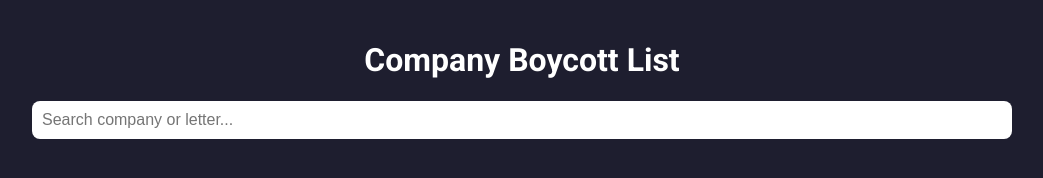
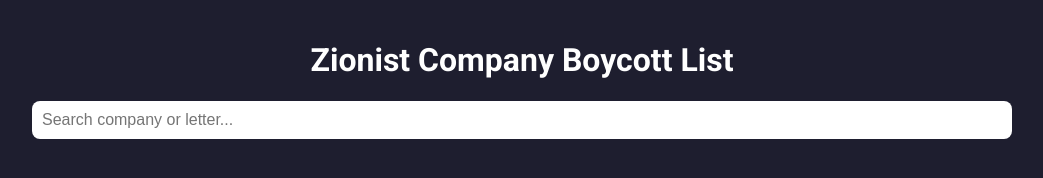
Before and after one commit to KareemSab278/NoThanksCloneFrontEnd, a plain HTML site: page index.html in a window 1280 px wide. Shown: the whole page, without its empty margins (118-1161 px from the left). Drawn offline with Linux system fonts and the light colour scheme; no server answers.

Commit message:
Update index.html
updated line 13 with <h1>Zionist Company Boycott List</h1>

```diff
--- a/index.html
+++ b/index.html
@@ -10,7 +10,7 @@
 <body>
     <div class="container">
         <header>
-            <h1>Company Boycott List</h1>
+            <h1>Zionist Company Boycott List</h1>
             <input type="text" id="search" placeholder="Search company or letter..." onkeyup="getCompany()" />
         </header>
         <div id="company-grid" class="grid"></div>
```
